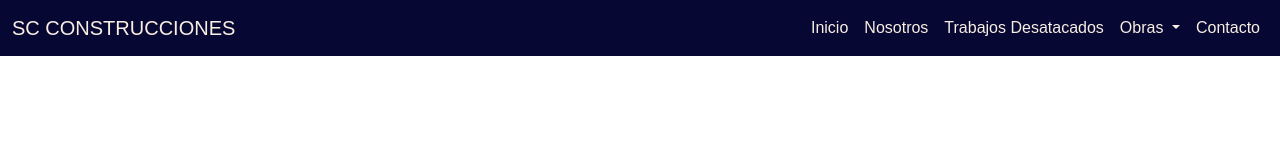
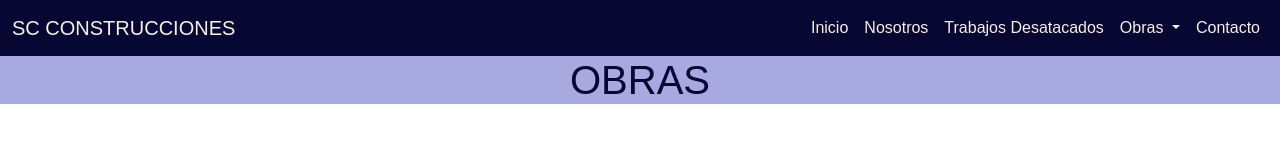
Before and after one commit to Lucilaa-c/web-lu, a plain HTML site: page pages/obras.html in a window 1280 px wide. Drawn offline with nearby package versions, Linux system fonts and the light colour scheme.

Commit message:
puse h1 y lo estileamos

```diff
--- a/css/estilo.css
+++ b/css/estilo.css
@@ -23,6 +23,12 @@
     flex-basis: 0;
     flex-grow: 0;
 }
+h1{
+    background-color: rgb(169, 169, 226);
+    color: rgb(7, 7, 51);
+    text-align: center;
+    font-family: "Nunito Sans", sans-serif;;
+}
 
 /*fondo inicio*/
 .fondo-inicio img{
--- a/pages/obras.html
+++ b/pages/obras.html
@@ -43,6 +43,7 @@
           </div>
         </div>
       </nav>
+      <h1>OBRAS</h1>
     <main>
 
     </main>
```
Also changed, not shown: pages/nosotros.html (+1 -0 lines), pages/trabajos destacados.html (+2 -0 lines).
